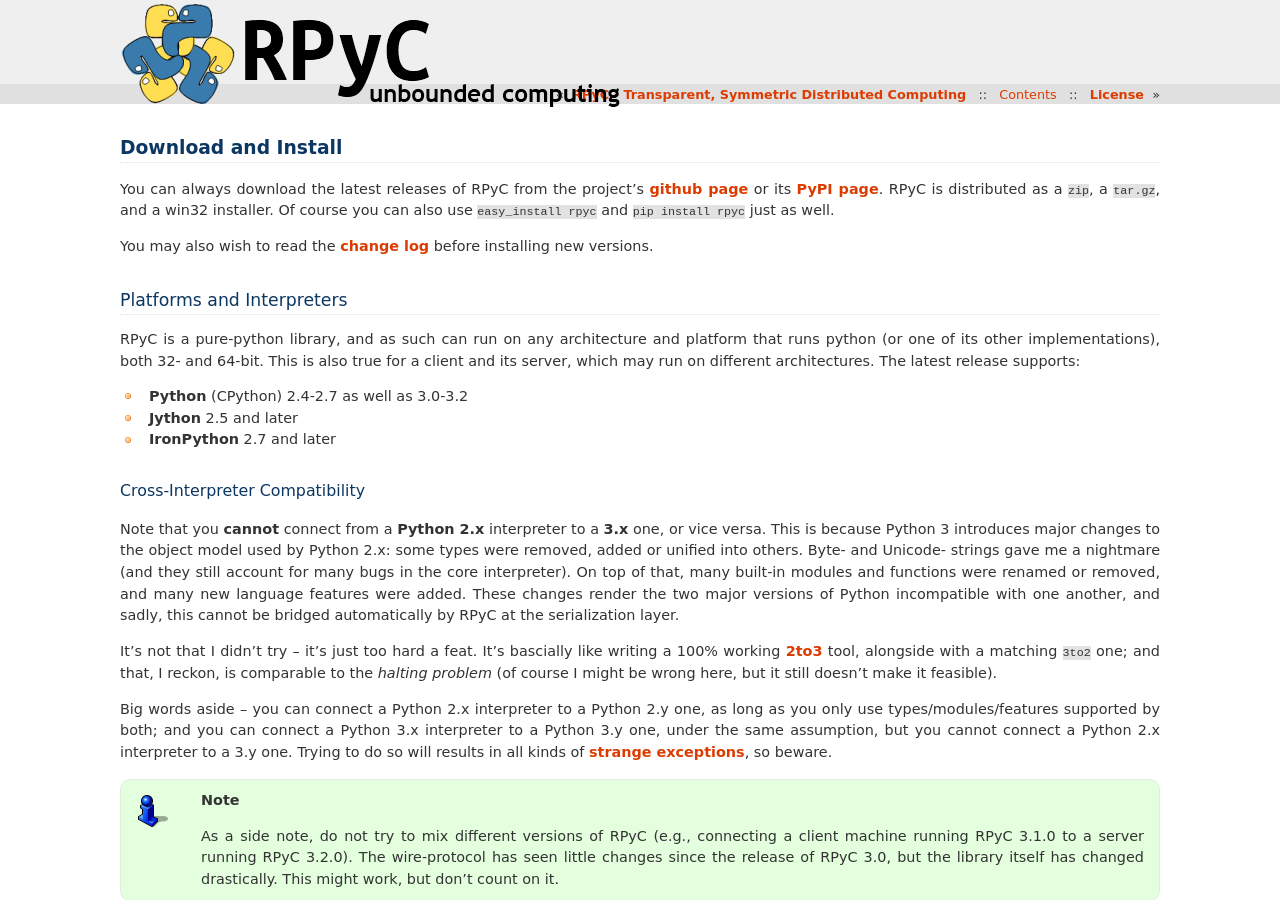
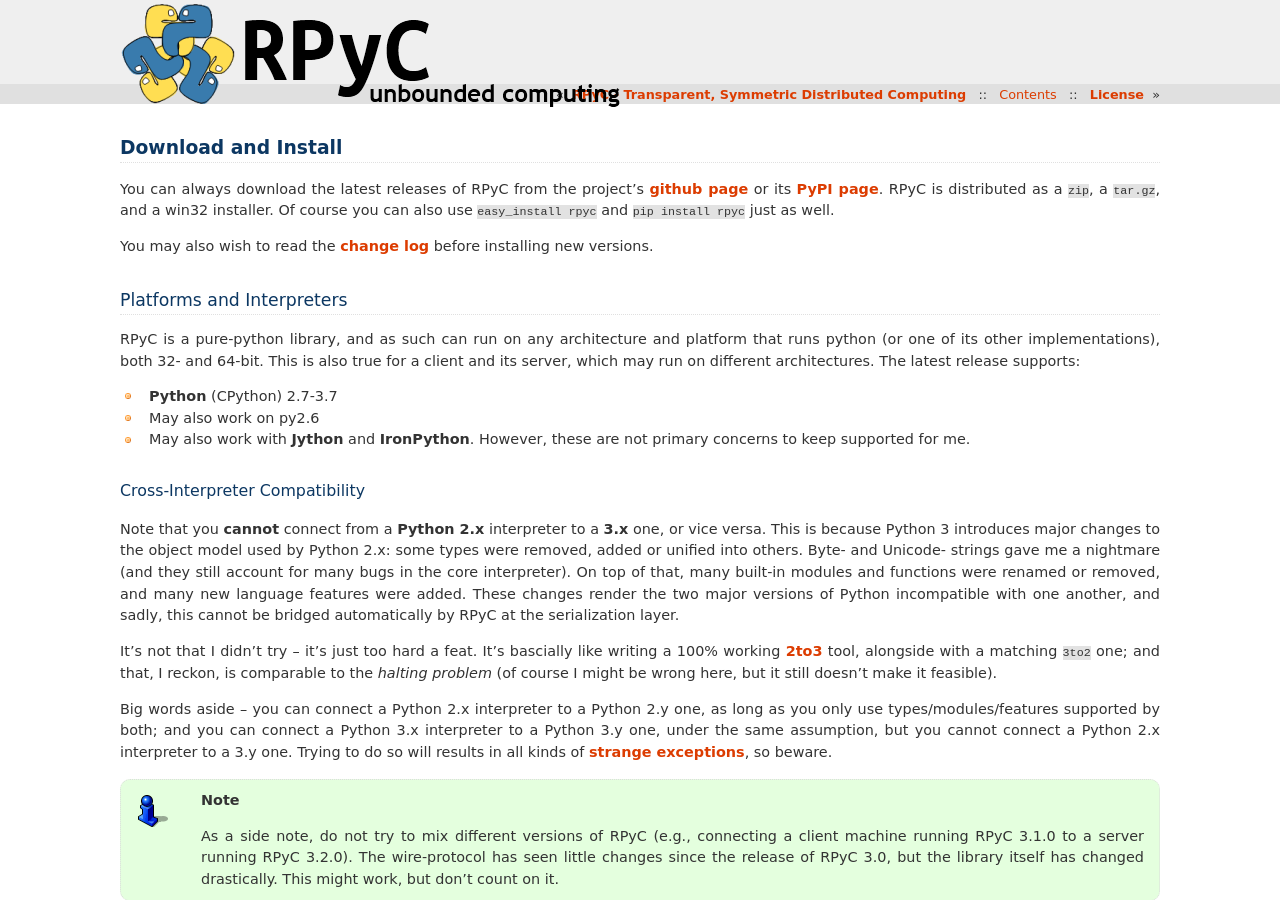
Before and after one commit to tomerfiliba-org/rpyc, a Sphinx documentation site: the page built from docs/install.rst, in a window 1280 px wide and 900 px high. Built offline with Sphinx 7.4.7, drawn with Linux system fonts in a browser that asks for light colours.

Commit message:
Fix some version numbers in docs/install

```diff
--- a/docs/install.rst
+++ b/docs/install.rst
@@ -19,9 +19,10 @@
 and 64-bit. This is also true for a client and its server, which may run on
 different architectures. The latest release supports:
 
-* **Python** (CPython) 2.4-2.7 as well as 3.0-3.2
-* **Jython** 2.5 and later
-* **IronPython** 2.7 and later
+* **Python** (CPython) 2.7-3.7
+* May also work on py2.6
+* May also work with **Jython** and **IronPython**. However, these are not
+  primary concerns to keep supported for me.
 
 Cross-Interpreter Compatibility
 ^^^^^^^^^^^^^^^^^^^^^^^^^^^^^^^
```
